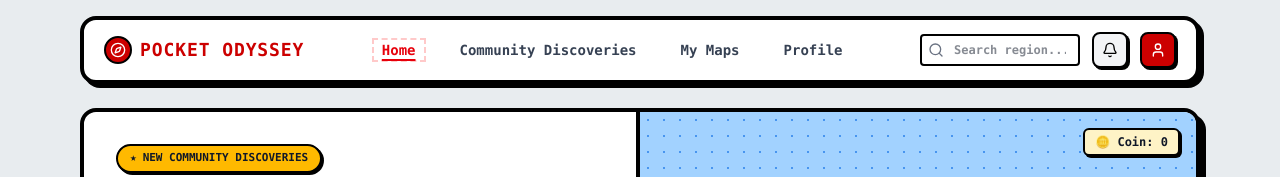
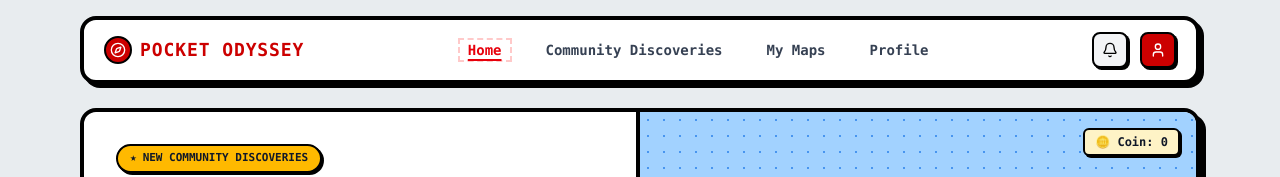
Before and after one commit to RewChen/Project-TravelCraft-, a React (Vite) app: page / in a window 1280 px wide. Shown: the top 177 px of the page. Built offline with nearby package versions, Linux system fonts and the light colour scheme; no server answers.

Commit message:
Update Header.jsx
del seach

```diff
--- a/src/components/common/Header.jsx
+++ b/src/components/common/Header.jsx
@@ -1,4 +1,4 @@
-import { Compass, Search, Bell, Settings, User } from 'lucide-react';
+import { Compass, Bell, Settings, User } from 'lucide-react';
 import { useApp } from '../../context/AppContext';
 
 export default function Header() {
@@ -76,14 +76,6 @@ export default function Header() {
       </nav>
 
       <div className="flex items-center gap-3">
-        <div className="hidden md:flex relative items-center">
-          <Search className="w-4 h-4 absolute left-2 text-gray-500" />
-          <input
-            type="text"
-            placeholder="Search region..."
-            className="pl-8 pr-3 py-1.5 border-2 border-black rounded text-xs font-bold w-40 focus:outline-none focus:bg-amber-50"
-          />
-        </div>
         <button className="w-9 h-9 border-2 border-black rounded-lg flex items-center justify-center bg-gray-100 hover:bg-amber-100 shadow-[2px_2px_0px_0px_rgba(0,0,0,1)] cursor-pointer">
           <Bell className="w-4 h-4 text-black" />
         </button>
```
